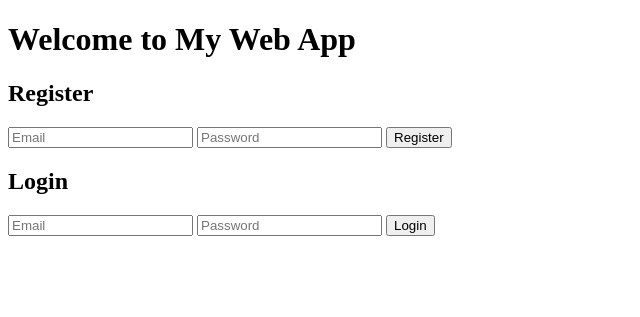
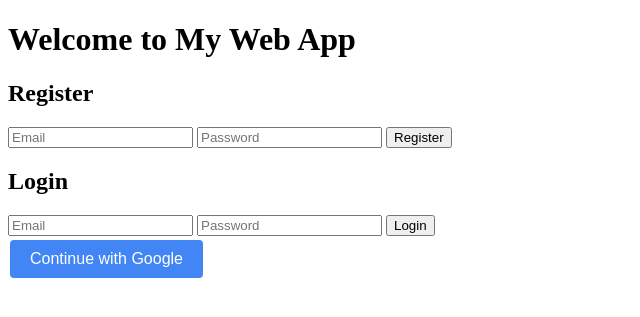
Before and after one commit to haykmanasyan/firebase-auth-test, a Flask app: page / in a window 1280 px wide. Shown: the top 317 px of the page, without its empty margins (0-640 px from the left). Run offline with Flask 3, Linux system fonts and the light colour scheme; some libraries are stand-ins or nearby versions.

Commit message:
basic google authentication

```diff
--- /dev/null
+++ b/static/js/google.js
@@ -0,0 +1,14 @@
+// Google Sign-In
+document.getElementById('google-signin').addEventListener('click', () => {
+  const provider = new firebase.auth.GoogleAuthProvider();
+
+  auth.signInWithPopup(provider)
+    .then((result) => {
+      const user = result.user;
+      window.location.href = '/view';
+    })
+    .catch((error) => {
+      const errorMessage = error.message;
+      document.getElementById('message').innerText = `Error: ${errorMessage}`;
+    });
+});
--- a/templates/index.html
+++ b/templates/index.html
@@ -7,8 +7,28 @@
     <!-- Include Firebase SDKs via CDN -->
     <script src="https://www.gstatic.com/firebasejs/8.10.0/firebase-app.js"></script>
     <script src="https://www.gstatic.com/firebasejs/8.10.0/firebase-auth.js"></script>
-    <!-- Include javascript-->
+    <!-- Include JavaScript -->
     <script src="/static/js/script.js" defer></script>
+    <script src="/static/js/google.js" defer></script>
+    <!-- Add CSS for Google Sign-In button -->
+    <style>
+        #google-signin {
+            background-color: #4285F4;
+            color: white;
+            border: none;
+            padding: 10px 20px;
+            text-align: center;
+            text-decoration: none;
+            display: inline-block;
+            font-size: 16px;
+            margin: 4px 2px;
+            cursor: pointer;
+            border-radius: 4px;
+        }
+        #google-signin:hover {
+            background-color: #357AE8;
+        }
+    </style>
 </head>
 <body>
     <h1>Welcome to My Web App</h1>
@@ -31,6 +51,8 @@
             <input type="password" id="login-password" placeholder="Password" required>
             <button type="submit">Login</button>
         </form>
+        <!-- Google Sign-In button -->
+        <button id="google-signin">Continue with Google</button>
     </div>
 
     <!-- Message -->
```
